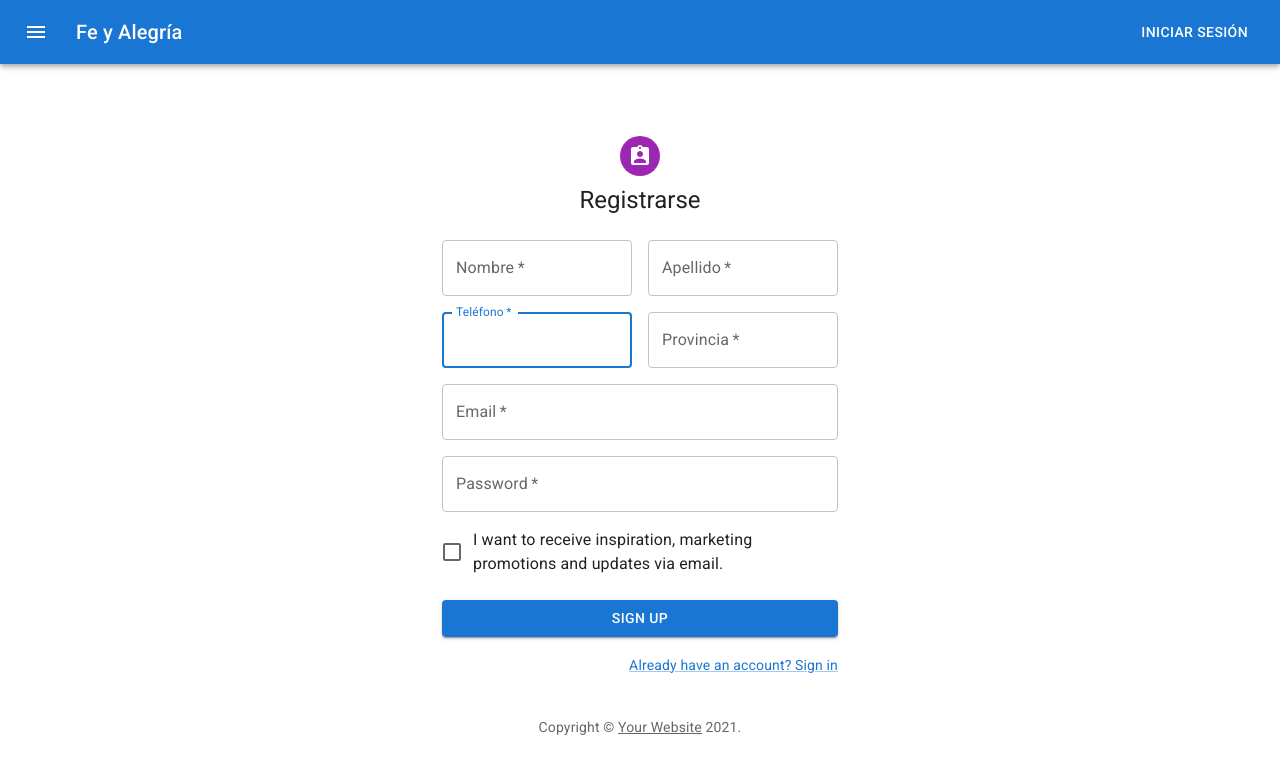
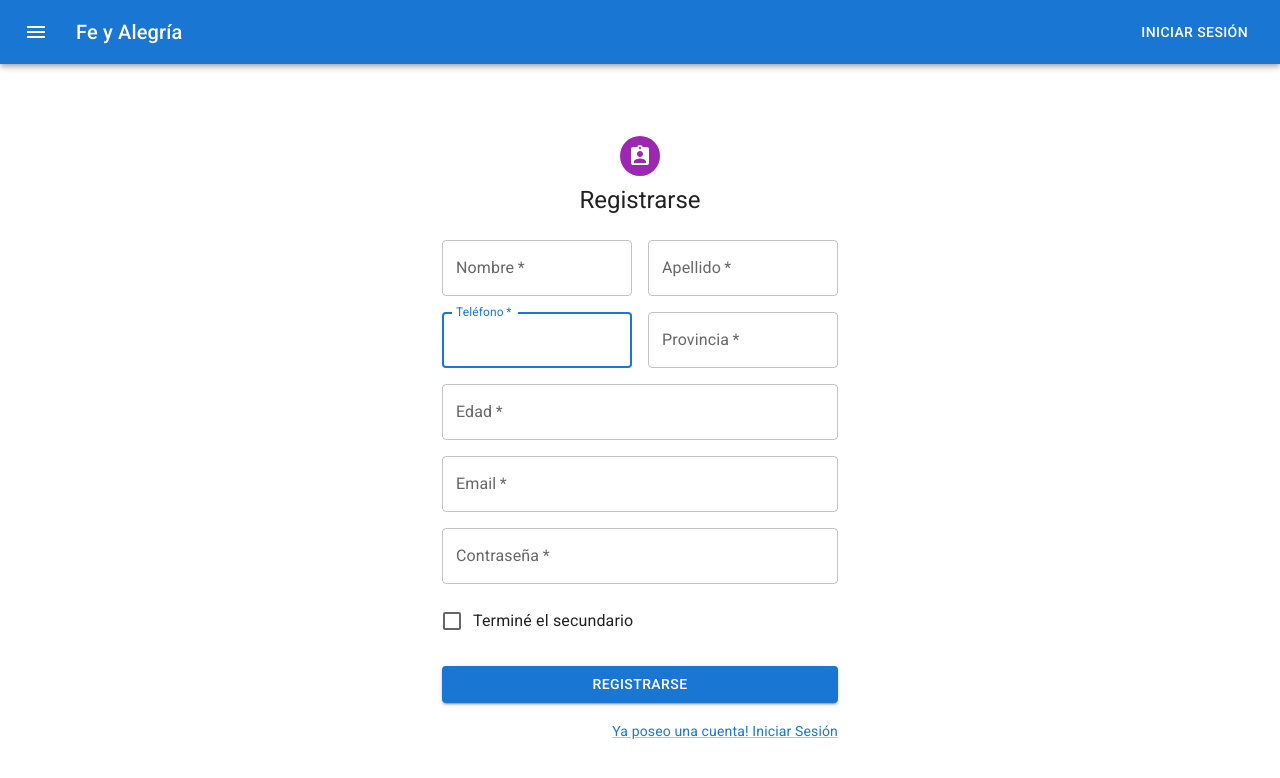
Before and after one commit to rnsavinelli/code-for-good, a React (Create React App) app in the folder client/: page /SignUp in a window 1280 px wide. Shown: the top 778 px of the page. Built offline with nearby package versions, Linux system fonts and the light colour scheme.

Commit message:
fix: sign up

```diff
--- a/client/src/api/Request.js
+++ b/client/src/api/Request.js
@@ -4,6 +4,7 @@ const URLs = {
   BASEURL: `http://localhost:5000/`,
   LOGIN: `/auth`,
   USERS: "/users",
+  DEGREES: "/degrees",
 };
 
 const Api = axios.create({
@@ -17,11 +18,13 @@ const Request = {
   readSingle: (sPath) => {
     return Api.get(sPath);
   },
-  signIn: () => {
-    return Api.post(URLs["LOGIN"], {
-      user: "admin",
-      password: "admin",
-    });
+
+  logIn: (data) => {
+    return Api.post(URLs["LOGIN"], data);
+  },
+
+  signUp: (data) => {
+    return Api.post(URLs["USERS"], data);
   },
 
   getUsers: () => {
--- a/client/src/pages/session/SignUp.jsx
+++ b/client/src/pages/session/SignUp.jsx
@@ -14,36 +14,39 @@ import Container from "@mui/material/Container";
 import { createTheme, ThemeProvider } from "@mui/material/styles";
 import { Helmet } from "react-helmet";
 import { useNavigate } from "react-router-dom";
-
-function Copyright(props) {
-  return (
-    <Typography
-      variant="body2"
-      color="text.secondary"
-      align="center"
-      {...props}
-    >
-      {"Copyright © "}
-      <Link color="inherit" href="https://mui.com/">
-        Your Website
-      </Link>{" "}
-      {new Date().getFullYear()}
-      {"."}
-    </Typography>
-  );
-}
+import Request from "../../api/Request";
 
 const theme = createTheme();
 
 export default function SignUp() {
+  const navigate = useNavigate();
+
   const handleSubmit = (event) => {
     event.preventDefault();
     const data = new FormData(event.currentTarget);
-    // eslint-disable-next-line no-console
-    console.log({
+
+    Request.signUp({
+      name: data.get("name"),
+      username: data.get("email"),
+      surname: data.get("surname"),
       email: data.get("email"),
       password: data.get("password"),
-    });
+      location: data.get("location"),
+      tel_number: data.get("tel_number"),
+      age: data.get("age"),
+      general_description: "",
+      experience: "",
+      degree_id: 1,
+      graduated: 1,
+    })
+      .then((response) => {
+        debugger;
+        console.log(response);
+        navigate("/login");
+      })
+      .catch((error) => {
+        console.error(error);
+      });
   };
 
   return (
@@ -90,11 +93,11 @@ export default function SignUp() {
               </Grid>
               <Grid item xs={12} sm={6}>
                 <TextField
-                  autoComplete="given-name"
-                  name="tel"
+                  autoComplete="phone"
+                  name="tel_number"
                   required
                   fullWidth
-                  id="tel"
+                  id="tel_number"
                   label="Teléfono"
                   autoFocus
                 />
@@ -113,6 +116,17 @@ export default function SignUp() {
                 <TextField
                   required
                   fullWidth
+                  name="age"
+                  label="Edad"
+                  type="number"
+                  id="age"
+                  autoComplete="age"
+                />
+              </Grid>
+              <Grid item xs={12}>
+                <TextField
+                  required
+                  fullWidth
                   id="email"
                   label="Email"
                   name="email"
@@ -125,7 +139,7 @@ export default function SignUp() {
                   required
                   fullWidth
                   name="password"
-                  label="Password"
+                  label="Contraseña"
                   type="password"
                   id="password"
                   autoComplete="new-password"
@@ -136,7 +150,7 @@ export default function SignUp() {
                   control={
                     <Checkbox value="allowExtraEmails" color="primary" />
                   }
-                  label="I want to receive inspiration, marketing promotions and updates via email."
+                  label="Terminé el secundario"
                 />
               </Grid>
             </Grid>
@@ -146,18 +160,17 @@ export default function SignUp() {
               variant="contained"
               sx={{ mt: 3, mb: 2 }}
             >
-              Sign Up
+              Registrarse
             </Button>
             <Grid container justifyContent="flex-end">
               <Grid item>
-                <Link href="#" variant="body2">
-                  Already have an account? Sign in
+                <Link href="/login" variant="body2">
+                  Ya poseo una cuenta! Iniciar Sesión
                 </Link>
               </Grid>
             </Grid>
           </Box>
         </Box>
-        <Copyright sx={{ mt: 5 }} />
       </Container>
     </ThemeProvider>
   );
```
